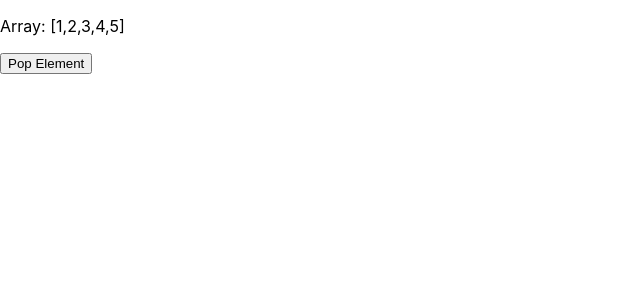
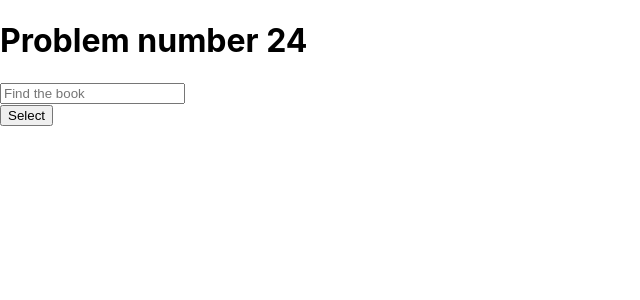
Before and after one commit to aniket2727/React-Interview, a React (Create React App) app in the folder app/: page / in a window 1280 px wide. Shown: the top 300 px of the page, without its empty margins (0-640 px from the left). Built offline with nearby package versions, Linux system fonts and the light colour scheme.

Commit message:
added the problems like resolve promises and some others problems

```diff
--- a/app/src/App.js
+++ b/app/src/App.js
@@ -39,10 +39,13 @@ import Mycustomehooks from "./componets/Customehooks/Mycustomehooks";
 import Convertsdata from "./componets/convertsdataTypes/Convertsdata";
 import Problem20pushinusestate from "./componets/Problem20pushinusestate";
 import Poponusestate from "./componets/Poponusestate";
+import Proble23 from "./componets/Proble23";
+import Resolveandreject from "./componets/Resolveandreject";
+import Problem24 from "./Problem24";
 function App() {
   return (
    <div className="">
-       <Poponusestate/>
+       <Problem24/>
    </div>
   );
 }
--- /dev/null
+++ b/app/src/Problem24.css
@@ -0,0 +1,16 @@
+
+
+
+.input-container {
+    position: relative;
+  }
+
+  .selected-book {
+    position: absolute;
+    top: 0;
+    left: 0;
+    background-color: #ffffff; /* Set the background color to match the input */
+    padding: 8px; /* Add padding for better appearance */
+    margin: 2px; /* Add margin for spacing */
+    border-radius: 4px; /* Optional: Add border-radius for rounded corners */
+  }
--- /dev/null
+++ b/app/src/Problem24.js
@@ -0,0 +1,54 @@
+import React, { useState } from 'react';
+import './Problem24.css'; // Import a CSS file for styling
+
+const Problem24 = () => {
+  const [booklist, setBooklist] = useState(['book1', 'book2', 'book3']);
+  const [addbook, setAddbook] = useState([]);
+  const [inputText, setInputText] = useState('');
+
+  const handleInputChange = (e) => {
+    setInputText(e.target.value);
+  };
+
+  const handleSelectBook = () => {
+    const selectedBooks = booklist.filter((book) =>
+      book.toLowerCase().includes(inputText.toLowerCase())
+    );
+
+    if (selectedBooks.length > 0) {
+      setAddbook((prevAddbook) => [...prevAddbook, selectedBooks[0]]);
+      setInputText('');
+    }
+  };
+
+  return (
+    <div>
+      <h1>Problem number 24</h1>
+      <div className="input-container">
+        {addbook.map((item, index) => (
+          <div key={index} className="selected-book">
+            {item}
+          </div>
+        ))}
+        <input
+          placeholder="Find the book"
+          value={inputText}
+          onChange={handleInputChange}
+          list="bookSuggestions"
+        />
+      </div>
+      <datalist id="bookSuggestions">
+        {booklist
+          .filter((book) =>
+            book.toLowerCase().includes(inputText.toLowerCase())
+          )
+          .map((book, index) => (
+            <option key={index} value={book} />
+          ))}
+      </datalist>
+      <button onClick={handleSelectBook}>Select</button>
+    </div>
+  );
+};
+
+export default Problem24;
--- /dev/null
+++ b/app/src/componets/Proble23.js
@@ -0,0 +1,24 @@
+
+
+
+import React from 'react'
+
+const Proble23 = () => {
+
+    const data={
+        name:"aniket",
+        age:12,
+        display:function(){
+            console.log("this is funtions")
+        }
+    }
+
+    data.display()
+  return (
+    <div>
+        <h1>Object operations</h1>
+    </div>
+  )
+}
+
+export default Proble23
--- a/app/src/componets/Problem4.js
+++ b/app/src/componets/Problem4.js
@@ -8,7 +8,7 @@ const Problem4 = () => {
         console.log('Button clicked!');
     };
     return (
-        <button onClick={handleClick}>Click me</button>
+        <button onClick={()=>handleClick}>Click me</button>
     )
 }
 
--- /dev/null
+++ b/app/src/componets/Resolveandreject.js
@@ -0,0 +1,31 @@
+import React from 'react';
+
+const Resolveandreject = () => {
+
+    const result = new Promise((resolve, reject) => {
+        const a = false;
+
+        if (a) {
+            resolve("Resolved"); // Resolving with a message or data
+        } else {
+            reject("Rejected"); // Rejecting with a message or data
+        }
+    });
+
+    // Now you can handle the result of the promise
+    result
+        .then((message) => {
+            console.log("Resolved: ", message);
+        })
+        .catch((message) => {
+            console.log("Rejected: ", message);
+        });
+
+    return (
+        <div>
+            {/* You can render your component content here */}
+        </div>
+    );
+}
+
+export default Resolveandreject;
```
